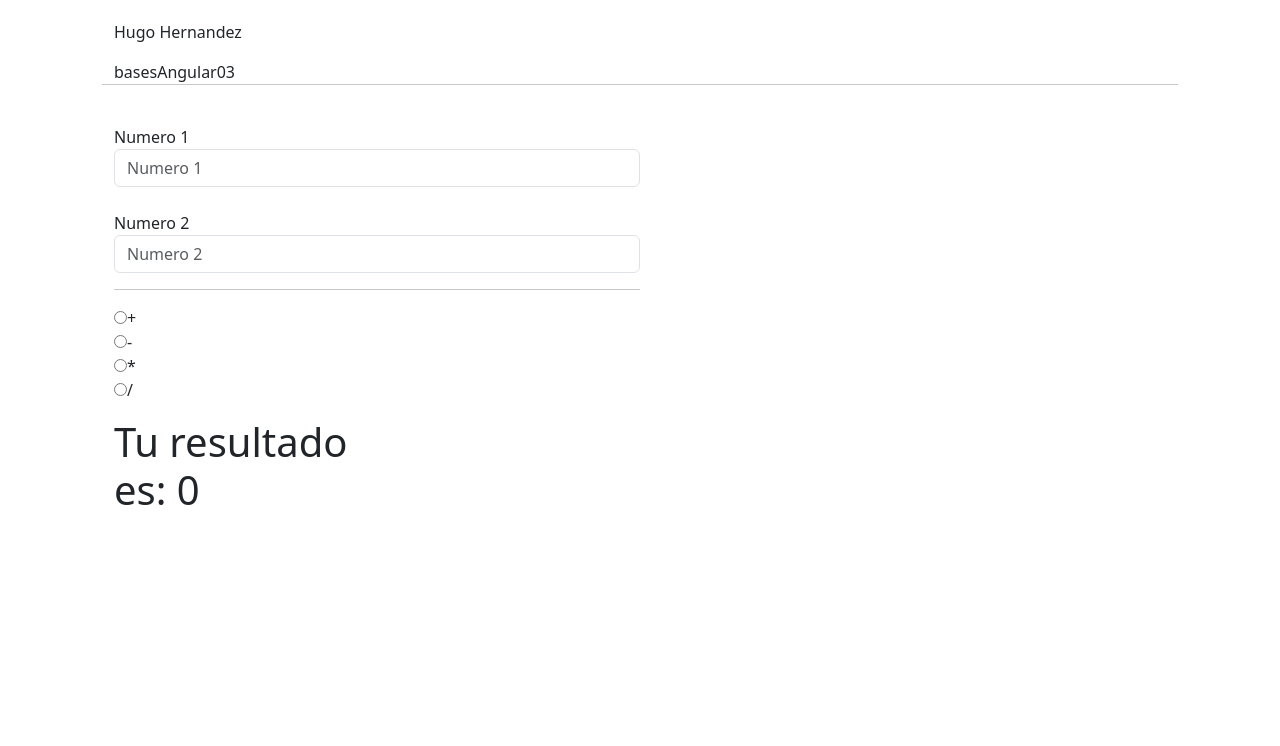
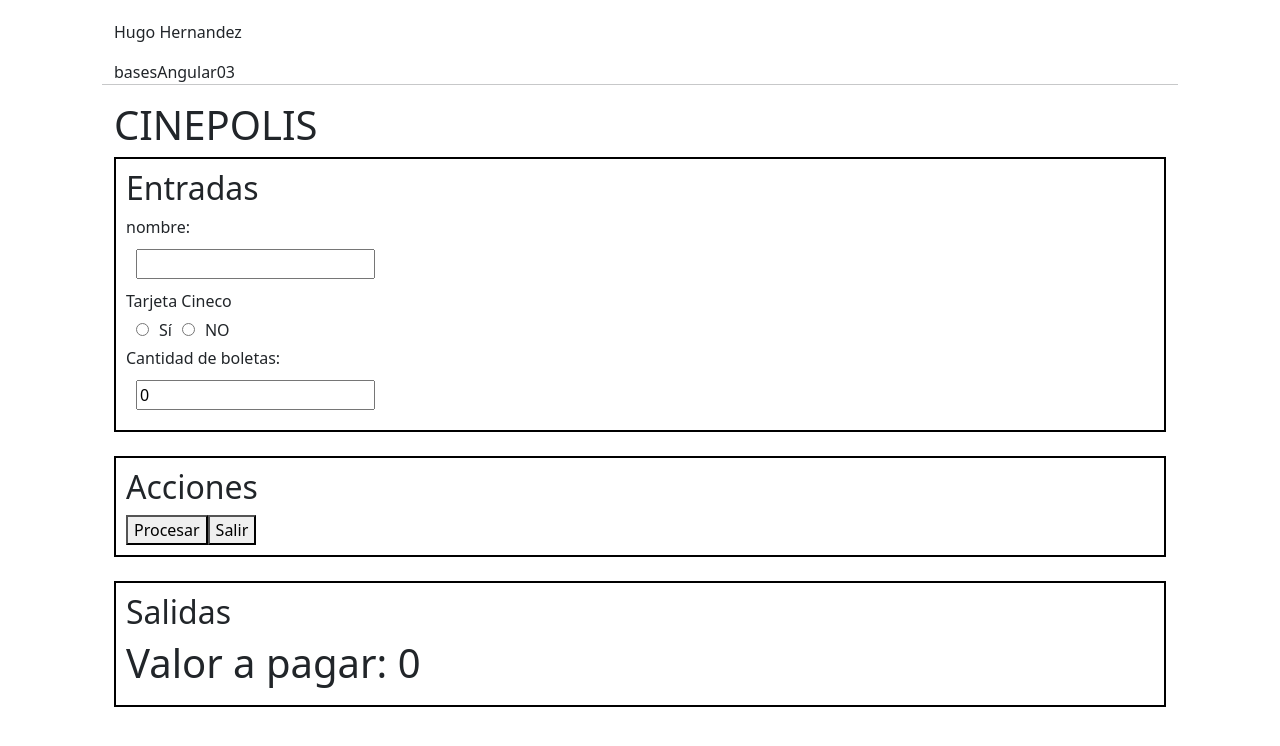
Before and after one commit to IEVN1003-21000385/basesAngular03, an Angular app: page / in a window 1280 px wide. Shown: the top 746 px of the page. Built offline with nearby package versions, Linux system fonts and the light colour scheme.

Commit message:
Cinepolis 23-09-25

```diff
--- a/src/app/app.component.html
+++ b/src/app/app.component.html
@@ -9,7 +9,9 @@
     <br>
     <hr>
     <!-- <app-heroeslist></app-heroeslist> -->
-    <app-operas-bas></app-operas-bas>
+    <!-- <app-operas-bas></app-operas-bas> -->
+     <app-cinepolis></app-cinepolis>
+
 
     <router-outlet/>
 
--- a/src/app/app.module.ts
+++ b/src/app/app.module.ts
@@ -7,13 +7,15 @@
 import {FormsModule} from '@angular/forms';
 import { HeroFilterPipe } from './heroes/hero-filter.pipe';
 import { OperasBasComponent } from './formularios/operas-bas/operas-bas.component';
+import { CinepolisComponent } from './formularios/cinepolis/cinepolis.component';
 
 @NgModule({
   declarations: [
     AppComponent,
     HeroeslistComponent,
     HeroFilterPipe,
-    OperasBasComponent
+    OperasBasComponent,
+    CinepolisComponent
   ],
   imports: [
     BrowserModule,
--- /dev/null
+++ b/src/app/formularios/cinepolis/cinepolis.component.css
@@ -0,0 +1,7 @@
+input{
+  margin: 10px;
+}
+div{
+   border: 2px solid black;
+   padding: 10px;
+}
--- /dev/null
+++ b/src/app/formularios/cinepolis/cinepolis.component.html
@@ -0,0 +1,33 @@
+
+<form action="">
+<h1>CINEPOLIS</h1>
+  <div>
+  <!-- ENTRADAS -->
+    <h2>Entradas</h2>
+      <label for="nombre">nombre:</label><br>
+        <input type="text" id="nombre" name="nombre"><br>
+
+      <label for="cc">Tarjeta Cineco</label><br>
+        <input type="radio" id="si" name="si" value="true" [(ngModel)]="descuento">
+        <label for="si">Sí</label>
+        <input type="radio" id="no" name="no" value="false"[(ngModel)]="descuento">
+        <label for="no">NO</label><br>
+
+      <label for="cb">Cantidad de boletas:</label><br>
+        <input type="number" id="cb" name="cb" [(ngModel)]="cantBoletos"><br>
+  </div>
+  <br>
+  <!-- ACCIONES -->
+  <div>
+    <h2>Acciones</h2>
+    <button  (click)="comprar()" type="submit" value="procesar" >Procesar</button>
+    <button  (click)="comprar()" type="submit" value="procesar" >Salir</button>
+  </div>
+  <br>
+ <!-- SALIDAS -->
+    <div>
+      <h2>Salidas</h2>
+      <h1>Valor a pagar: {{valorPagar}}</h1>
+    </div>
+  <br>
+</form>
--- /dev/null
+++ b/src/app/formularios/cinepolis/cinepolis.component.ts
@@ -0,0 +1,67 @@
+import { Component } from '@angular/core';
+
+@Component({
+  selector: 'app-cinepolis',
+  standalone: false,
+  templateUrl: './cinepolis.component.html',
+  styleUrl: './cinepolis.component.css'
+})
+export class CinepolisComponent {
+  nombre: string ='';
+  cantComp: number=0;
+
+  tarjetaC: boolean= false;
+  cantBoletos:number=0;
+
+  descuento: number=0;
+  total: number=0;
+  montoDescuento: number=0;
+  valorPagar:number=0;
+
+
+  comprar():void
+  {
+    this.total = (this.cantBoletos * 12.00);
+
+    if (this.cantBoletos >= 7){ // No puede comprar
+      this.valorPagar = this.total;
+
+    }else if (this.cantBoletos > 5){ // 15% de descuento
+      if (this.tarjetaC == true)
+      {
+      this.descuento = 15 + 10; // mas 10% de descuento
+      this.montoDescuento = (this.total / 100) * this.descuento;
+      this.valorPagar = (this.total - this.montoDescuento);
+      }else{ // no tiene tarjeta cineco
+      this.descuento = 15;
+      this.montoDescuento = (this.total / 100) * this.descuento;
+      this.valorPagar = (this.total - this.montoDescuento);
+      }
+
+    }else if (this.cantBoletos <= 5){ // 10% de descuento
+      if (this.tarjetaC == true)
+      {
+      this.descuento = 10 + 10; // mas 10% de descuento
+      this.montoDescuento = (this.total / 100) * this.descuento;
+      this.valorPagar = (this.total - this.montoDescuento);
+      }else{ // no tiene tarjeta cineco
+      this.descuento = 15;
+      this.montoDescuento = (this.total / 100) * this.descuento;
+      this.valorPagar = (this.total - this.montoDescuento);
+      }
+
+    }else if (this.cantBoletos <= 2){ //  no hay descuento
+      if (this.tarjetaC == true)
+      {
+      this.descuento = 0 + 10; // mas 10% de descuento
+      this.montoDescuento = (this.total / 100) * this.descuento;
+      this.valorPagar = (this.total - this.montoDescuento);
+      }else{ // no tiene tarjeta cineco
+      this.descuento = 15;
+      this.montoDescuento = (this.total / 100) * this.descuento;
+      this.valorPagar = (this.total - this.montoDescuento);
+      }
+    }
+  }
+
+}
```
Also changed, not shown: 1 other file (tests, documents, lock files or other folders).
